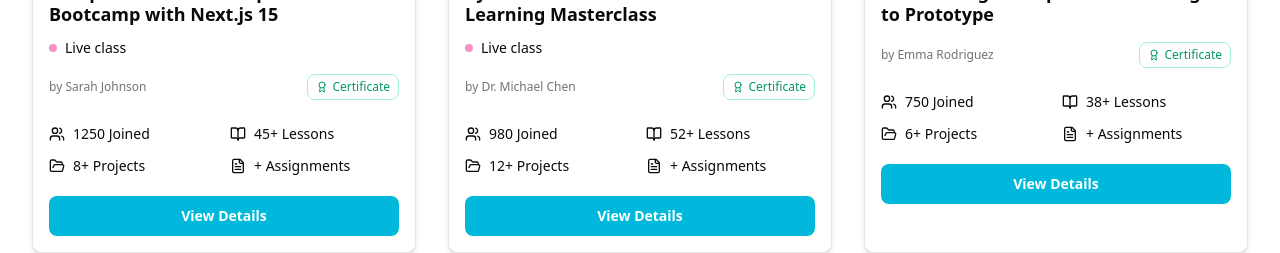
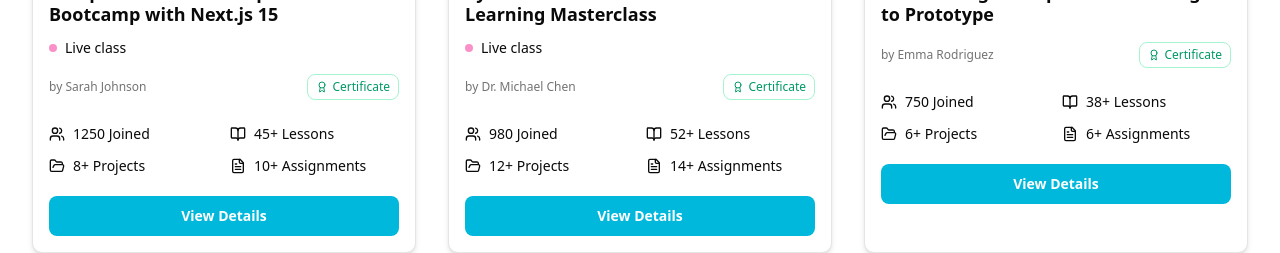
Before and after one commit to mehrabhossain1/innodemmy-frontend, a Next.js app: page / in a window 1280 px wide. Shown: the part 1280-1533 px from the top of the page. Built offline with nearby package versions, Linux system fonts and the light colour scheme.

Commit message:
feat(CoursesSection): Add totalAssignments field to liveCourses data

```diff
--- a/components/homepage/CoursesSection.tsx
+++ b/components/homepage/CoursesSection.tsx
@@ -15,6 +15,7 @@ const liveCourses = [
         totalJoined: 1250,
         totalLessons: 45,
         totalProjects: 8,
+        totalAssignments: 10,
         instructor: "Sarah Johnson",
     },
     {
@@ -28,6 +29,7 @@ const liveCourses = [
         totalJoined: 980,
         totalLessons: 52,
         totalProjects: 12,
+        totalAssignments: 14,
         instructor: "Dr. Michael Chen",
     },
     {
@@ -41,6 +43,7 @@ const liveCourses = [
         totalJoined: 750,
         totalLessons: 38,
         totalProjects: 6,
+        totalAssignments: 6,
         instructor: "Emma Rodriguez",
     },
 ];
@@ -76,6 +79,7 @@ export default function CoursesSection() {
                             totalJoined={course.totalJoined}
                             totalLessons={course.totalLessons}
                             totalProjects={course.totalProjects}
+                            totalAssignments={course.totalAssignments}
                             instructor={course.instructor}
                         />
                     ))}
```
